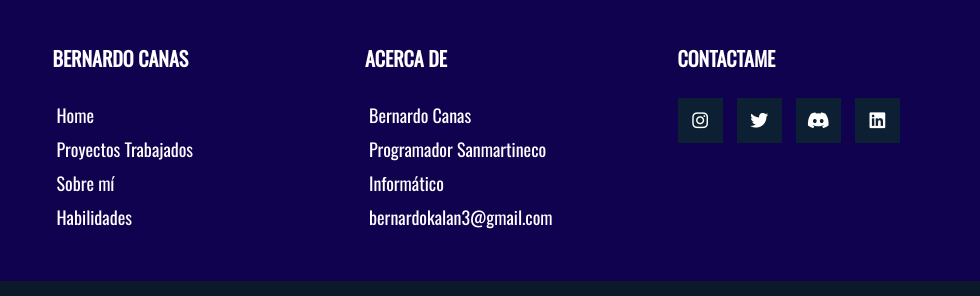
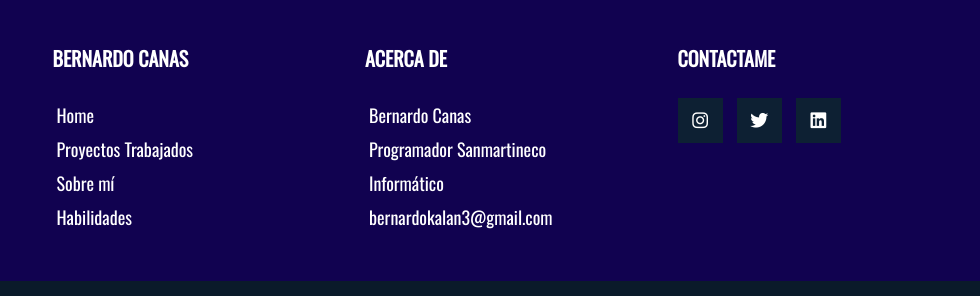
Before and after one commit to KanasBernardo/Bernard-k, a website built with Vite: page index.html in a window 1280 px wide. Shown: the part 4170-4466 px from the top of the page, 300-1280 px from the left. Built offline with nearby package versions, Linux system fonts and the light colour scheme.

Commit message:
quitando discord

```diff
--- a/index.html
+++ b/index.html
@@ -225,7 +225,6 @@
                 <div class="red-social">
                     <a href="https://www.instagram.com/bernard_k89/" class="fab fa-instagram" target="_blank"></a>
                     <a href="https://twitter.com/BernardKanas" class="fab fa-twitter" target="_blank"></a>
-                    <a href="https://discord.gg/R6kZfTD8xQ" class="fab fa-discord" target="_blank"></a>
                     <a href="https://www.linkedin.com/in/bernard-kanas-92305a236" class="fab fa-linkedin" target="_blank"></a>
                 </div>
             </div>
```
